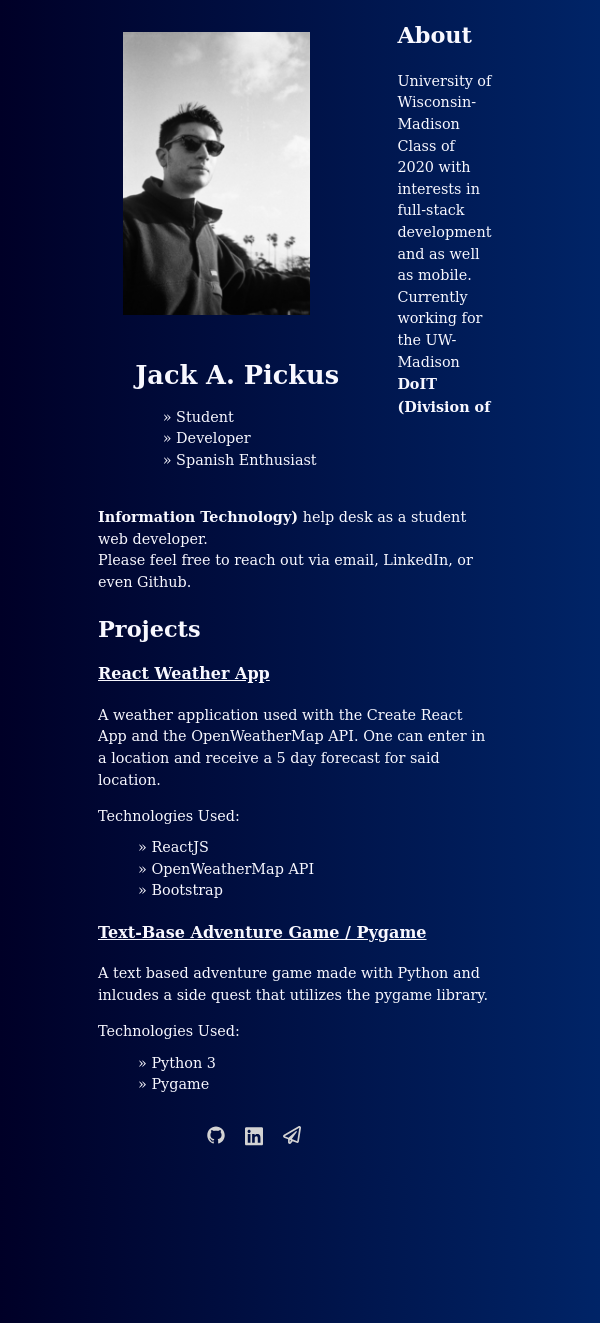
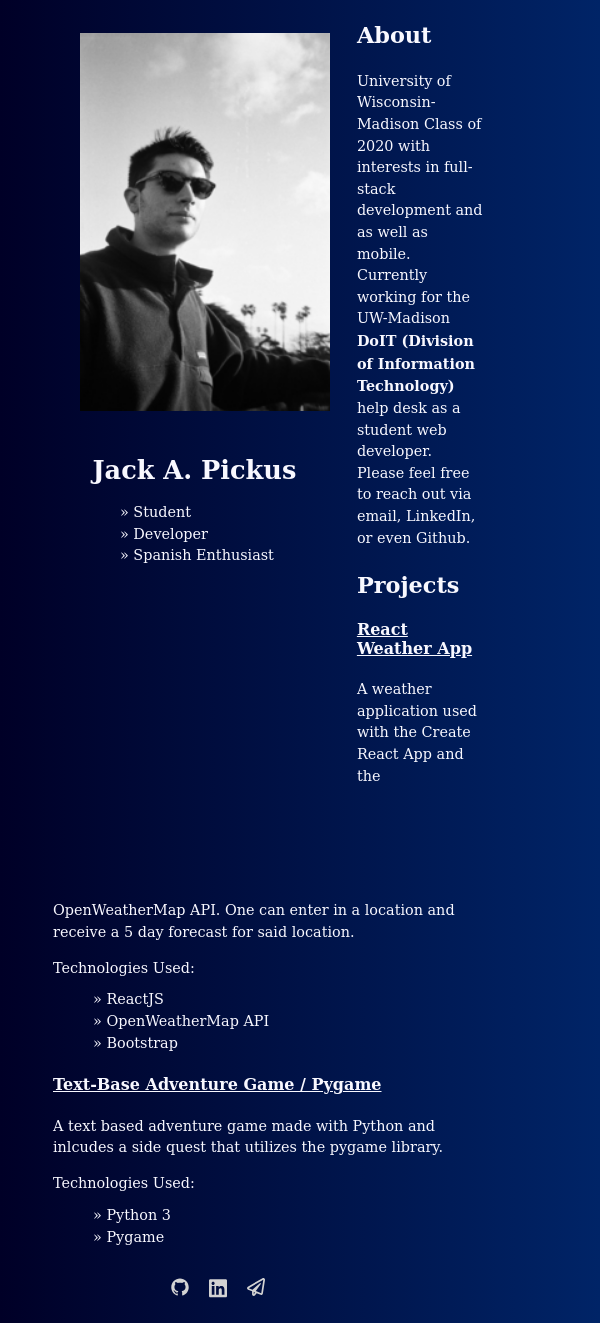
Before and after one commit to jackpickus/jackpickus.github.io, a Jekyll site: the page built from index.html, in a window 600 px wide. Built offline with Jekyll 4.4.1, drawn with Linux system fonts in a browser that asks for light colours.

Commit message:
Fixed styling for mobile device viewing

```diff
--- a/_sass/main.scss
+++ b/_sass/main.scss
@@ -74,11 +74,11 @@ footer {
 
 @media only screen and (max-width: 600px) {
   body {
-    padding-left: 15%;
+    padding-left: 7.5%;
   }
 
   img {
-    width: 75%;
+    //width: 75%;
     margin-bottom: 5%;
   }
 
@@ -86,3 +86,9 @@ footer {
     margin-left: 20%;
   }
 }
+
+@media only screen and (min-width: 600px) and (max-width: 991px){
+	header {
+		padding-bottom: 60%;
+	}
+}
```
Also changed, not shown: 1 other file.
